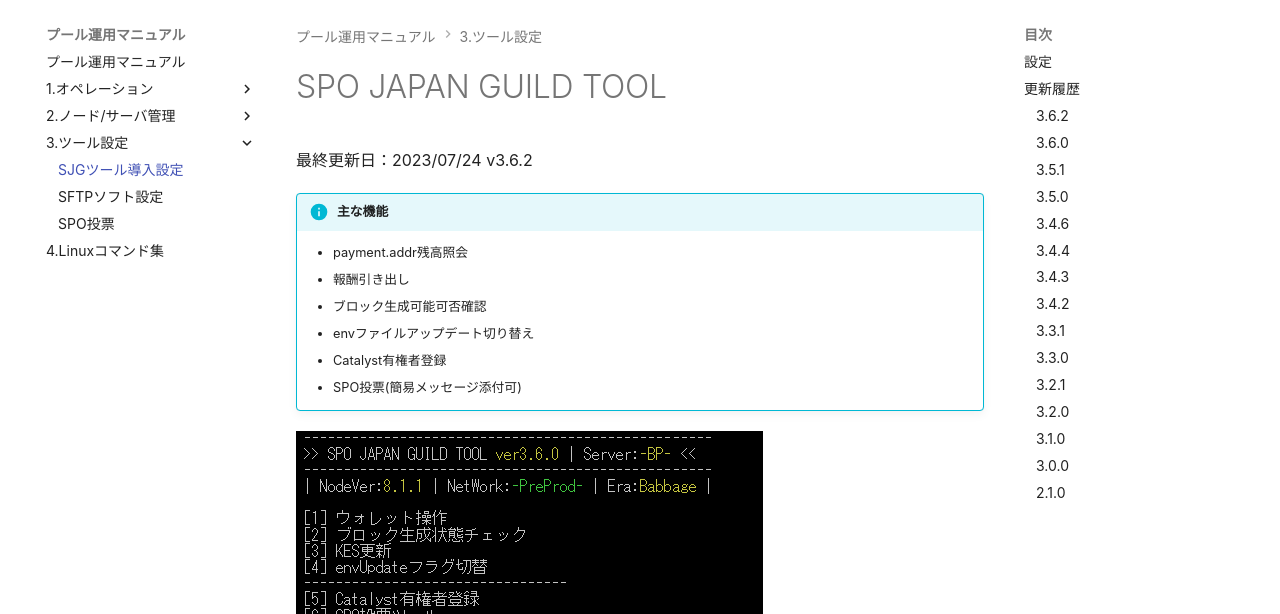
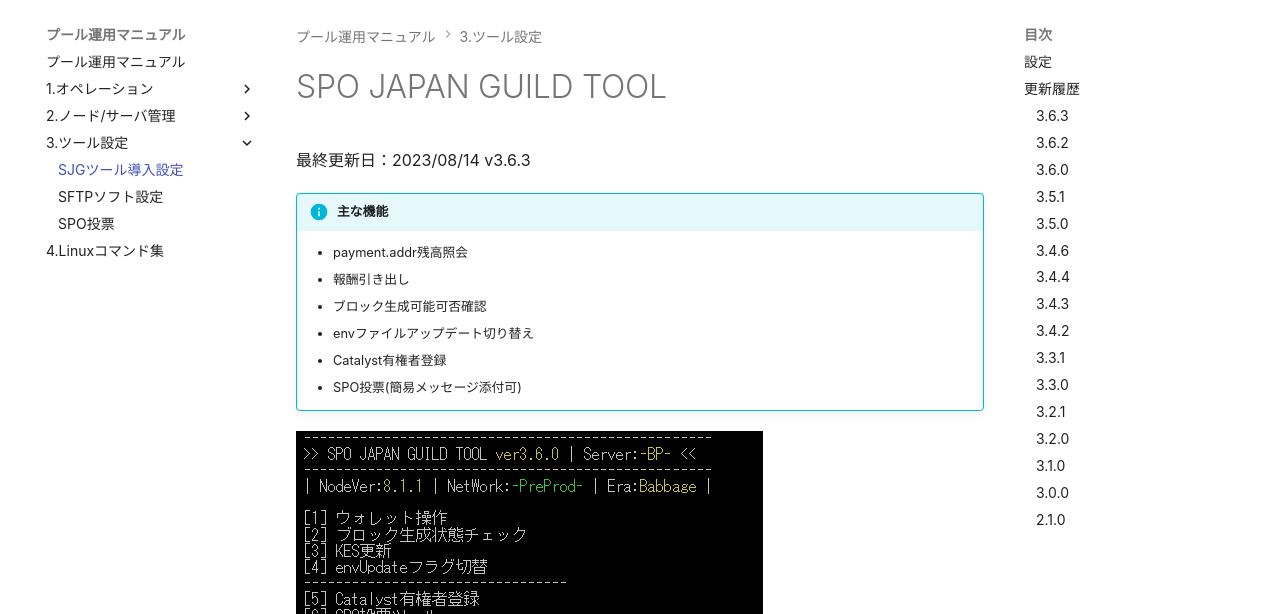
Before and after one commit to btbf/spojapanguild, an MkDocs documentation site: the page built from docs/operation/tool.md, in a window 1280 px wide and 900 px high. Shown: the part 124-738 px from the top of the window. Built offline with MkDocs 1.6.1 and Material for MkDocs 9.7.7, drawn with Linux system fonts in a browser that asks for light colours; comment, search, counter and statistics services are not loaded; some of the changed text lies outside the part shown.

Commit message:
sjg tool 3.6.3

```diff
--- a/docs/operation/tool.md
+++ b/docs/operation/tool.md
@@ -1,6 +1,6 @@
 # SPO JAPAN GUILD TOOL
 
-最終更新日：2023/07/24 v3.6.2
+最終更新日：2023/08/14 v3.6.3
 
 !!! info "主な機能"
     * payment.addr残高照会
@@ -74,6 +74,9 @@
     また、その他バグを発見した場合はGithubで[issue](https://github.com/btbf/spojapanguild/issues)を提出してください。
 
 ## 更新履歴
+
+### 3.6.3
+    * Catalyst有権者登録機能　payment.addrエラー修正
 
 ### 3.6.2
     * Catalyst有権者登録機能　表示文言修正
```
Also changed, not shown: 1 other file.
